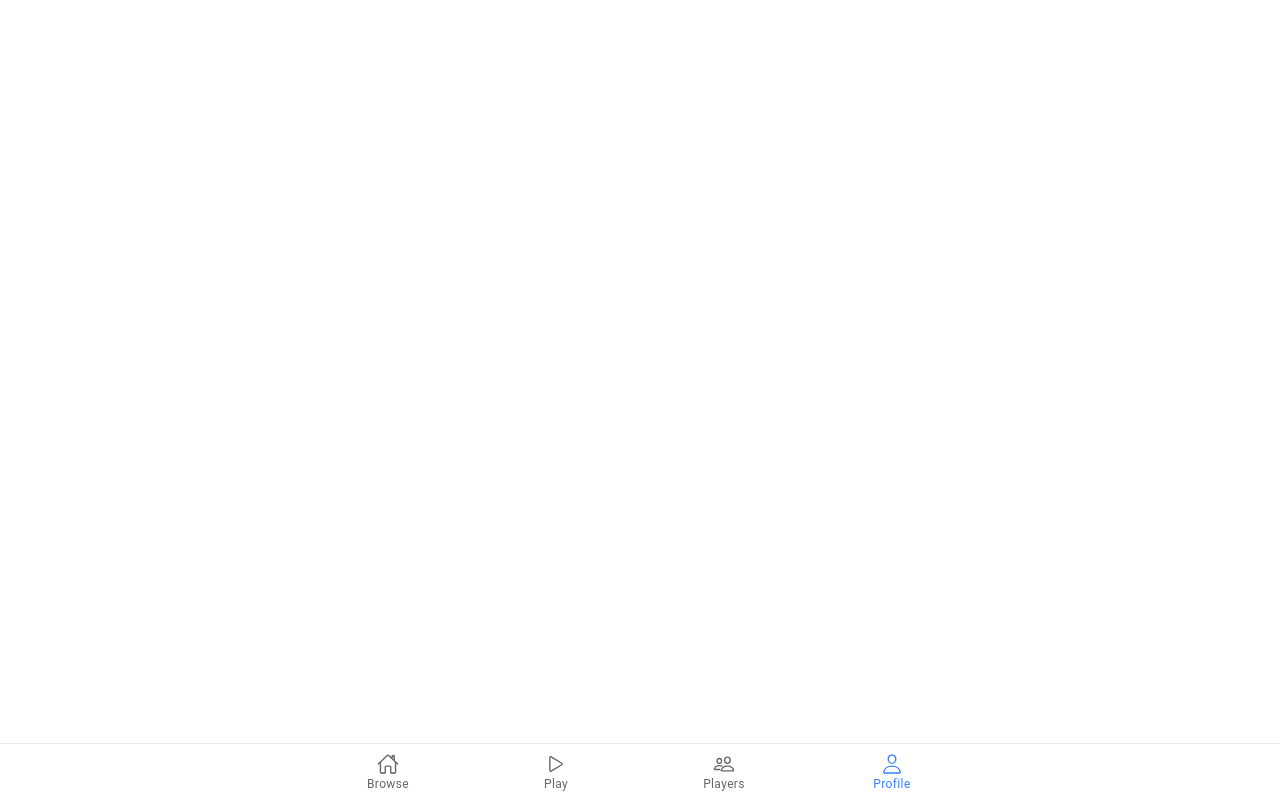
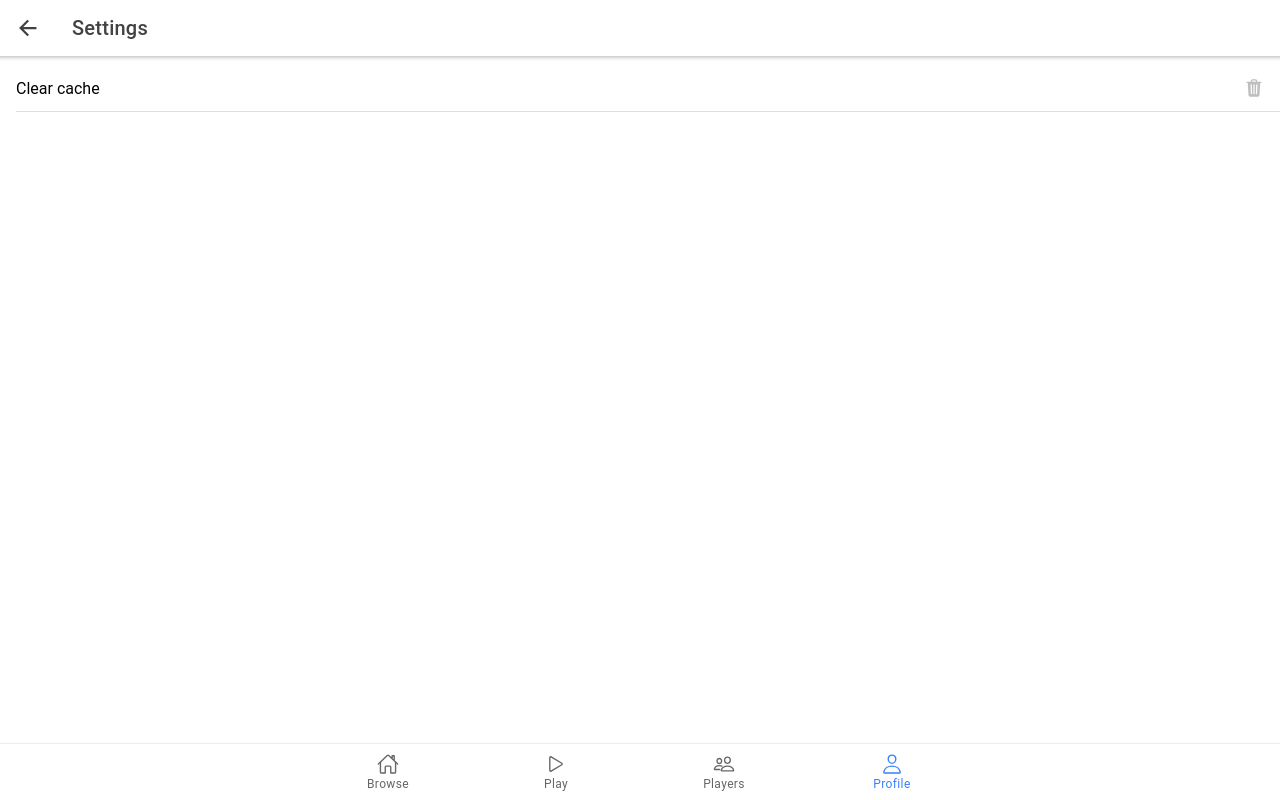
Before and after one commit to Zoe-Bot/thruthOrDare-frontend, a React (Create React App) app: page /profile/settings in a window 1280 px wide. Built offline with nearby package versions, Linux system fonts and the light colour scheme.

Commit message:
Add Settings page and reset function

```diff
--- a/src/App.tsx
+++ b/src/App.tsx
@@ -37,6 +37,7 @@
 import Profile from './pages/Profile';
 import PlayersPage from './pages/Players';
 import PlayPage from './pages/Play';
+import SettingsPage from './pages/SettingsPage';
 
 const App: React.FC = () => (
   <AppContextProvider>
@@ -49,6 +50,7 @@
             <Route path="/game" component={PlayPage} />
             <Route path="/players" component={PlayersPage} />
             <Route exact path="/profile" component={Profile} />
+            <Route exact path="/profile/settings" component={SettingsPage} />
             <Route exact path="/">
               <Redirect to="/browse" />
             </Route>
--- a/src/pages/Profile.tsx
+++ b/src/pages/Profile.tsx
@@ -1,4 +1,5 @@
-import { IonContent, IonHeader, IonInput, IonPage, IonTitle, IonToolbar } from '@ionic/react';
+import { IonButton, IonButtons, IonContent, IonHeader, IonIcon, IonInput, IonPage, IonTitle, IonToolbar } from '@ionic/react';
+import { ellipsisHorizontal, ellipsisVertical, personCircle, search, settings } from 'ionicons/icons';
 import { useContext } from 'react';
 import { AppContext } from '../state_management/State';
 
@@ -9,6 +10,11 @@
     <IonPage>
       <IonHeader>
         <IonToolbar>
+          <IonButtons slot="primary">
+            <IonButton routerLink="/profile/settings">
+              <IonIcon slot="icon-only" icon={settings} />
+            </IonButton>
+          </IonButtons>
           <IonTitle>Profile</IonTitle>
         </IonToolbar>
       </IonHeader>
--- /dev/null
+++ b/src/pages/SettingsPage.tsx
@@ -0,0 +1,41 @@
+import { IonBackButton, IonButton, IonButtons, IonContent, IonHeader, IonIcon, IonInput, IonItem, IonLabel, IonList, IonPage, IonTitle, IonToolbar, useIonAlert } from '@ionic/react';
+import { ellipsisHorizontal, ellipsisVertical, personCircle, search, settings, trash } from 'ionicons/icons';
+import { useContext } from 'react';
+import { AppContext } from '../state_management/State';
+
+const SettingsPage: React.FC = () => {
+  const { state, dispatch }: any = useContext(AppContext)
+  const [ present ] = useIonAlert();
+
+  return (
+    <IonPage>
+      <IonHeader>
+      <IonToolbar>
+          <IonButtons slot="start">
+            <IonBackButton defaultHref="/profile"></IonBackButton>
+          </IonButtons>
+          <IonTitle>Settings</IonTitle>
+        </IonToolbar>
+      </IonHeader>
+      <IonContent fullscreen>
+        <IonList>
+          <IonItem button detail detailIcon={trash} onClick={() => present({
+              header: 'Delete all user data?',
+              message: 'This action will remove all your app cache. You will lose all created players and picked sets. If you are logged in this action will log you out. (You wont lose account data like craeted sets or tasks)',
+              buttons: [
+                { text: 'Delete', handler: (d) => dispatch({ type: 'APP_RESET' }) },
+                { text: 'Cancel', role: 'cancel'},
+              ],
+              onDidDismiss: (e) => {},
+            })}>
+            <IonLabel>
+              Clear cache
+            </IonLabel>
+          </IonItem>
+        </IonList>
+      </IonContent>
+    </IonPage>
+  );
+};
+
+export default SettingsPage;
--- a/src/state_management/State.tsx
+++ b/src/state_management/State.tsx
@@ -60,6 +60,11 @@
 
             return {...state, ...{ currentGame: { ...state.currentGame, set }}}
         }
+
+        // General
+        case "APP_RESET": {
+            return {...initialState}
+        }
     }
     return state
 }
```
